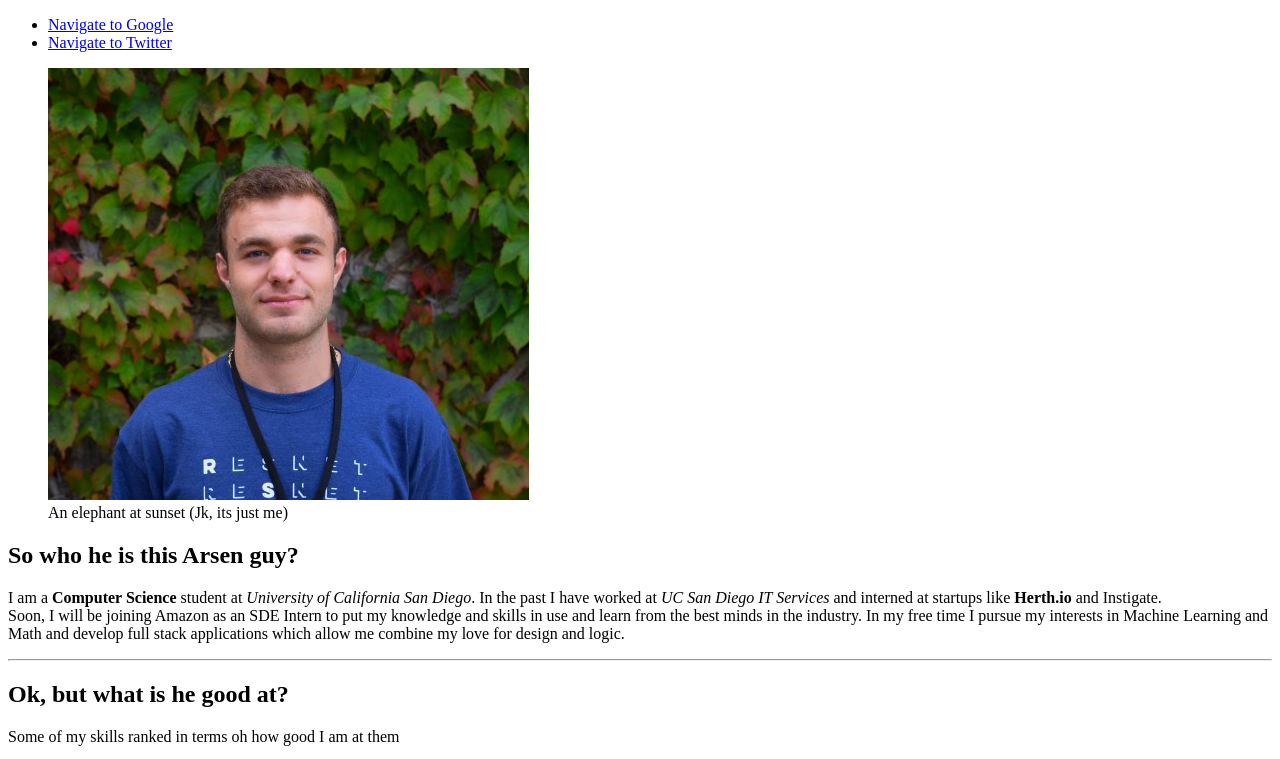
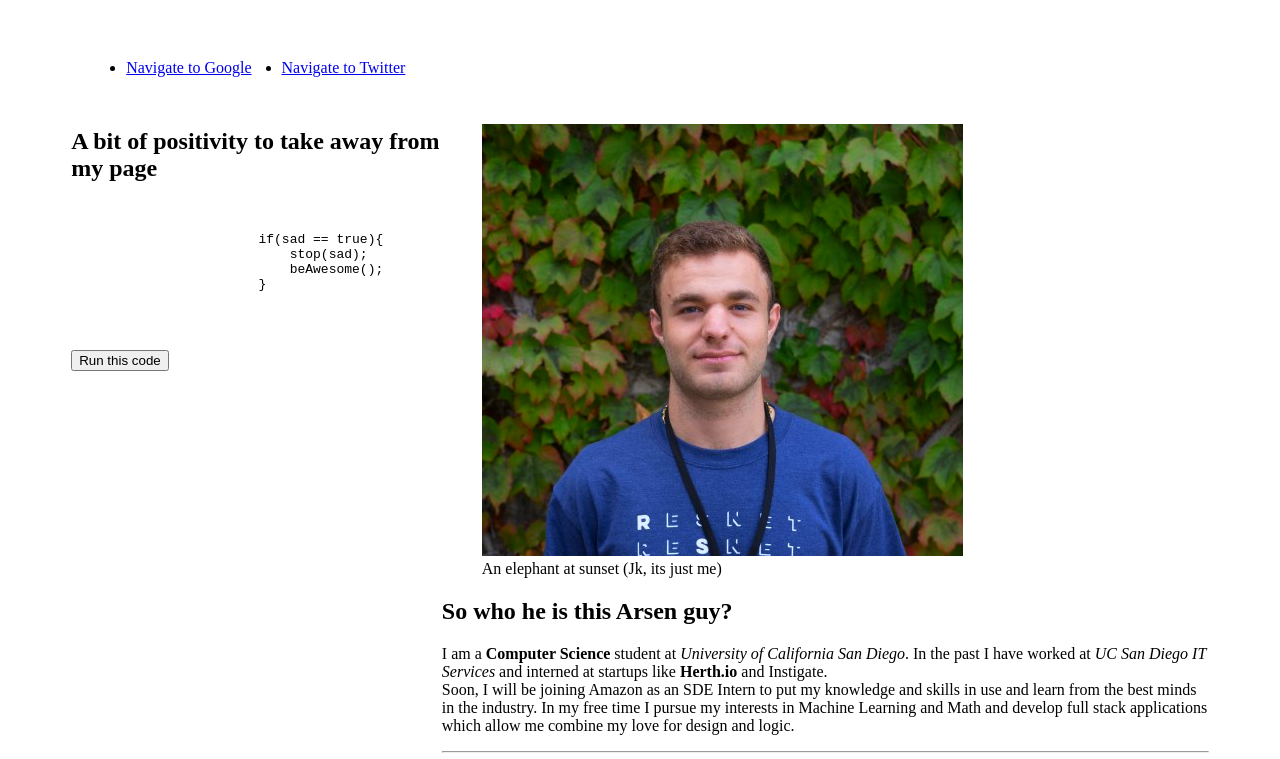
Before and after one commit to 4R53N/wi21-cse110-lab3, a plain HTML site: page index.html in a window 1280 px wide. Shown: the top 759 px of the page. Drawn offline with Linux system fonts and the light colour scheme.

Commit message:
Basic layout ready

```diff
--- /dev/null
+++ b/index.css
@@ -0,0 +1,37 @@
+.wrapper{
+    display: grid;
+    grid-template-areas:
+    "a a a a a a"
+    "b b c c c c"
+    "d d d d d d";
+    margin: 0 auto;
+    width: 90%;
+    padding: 20px;
+}
+
+#header{
+    grid-area: a;
+}
+
+#header ul{
+    display: flex;
+    flex-direction: row;
+
+}
+
+#header > nav > ul > li{
+    margin: 15px;
+
+}
+
+aside{
+    grid-area: b;
+}
+
+main{
+    grid-area: c;
+}
+
+footer{
+    grid-area: d;
+}
--- a/index.html
+++ b/index.html
@@ -4,9 +4,11 @@
         <title>The best dev</title>
         <meta charset="utf-8">
         <link rel="icon" href="penguin.png">
+        <link rel="stylesheet" href="index.css">
     </head>
     <body>
-        <header>
+        <div class="wrapper">
+        <header id="header">
             <nav>
                 <ul>
                     <li><a href="https://google.com">Navigate to Google</a></li>
@@ -257,7 +259,6 @@
                 <img src="https://cdn.britannica.com/84/73184-004-E5A450B5/Sunflower-field-Fargo-North-Dakota.jpg" width="214" height="204">
             </template>
         </main>
-        <hr>
         <aside>
             <h2>
                 A bit of positivity to take away from my page
@@ -284,5 +285,6 @@
                 <li><a href="https://4R53N.github.io/cse110_lab1">Navigate to Twitter</a></li>
             </ul>
         </footer>
+    </div>
     </body>
 </html>
```
